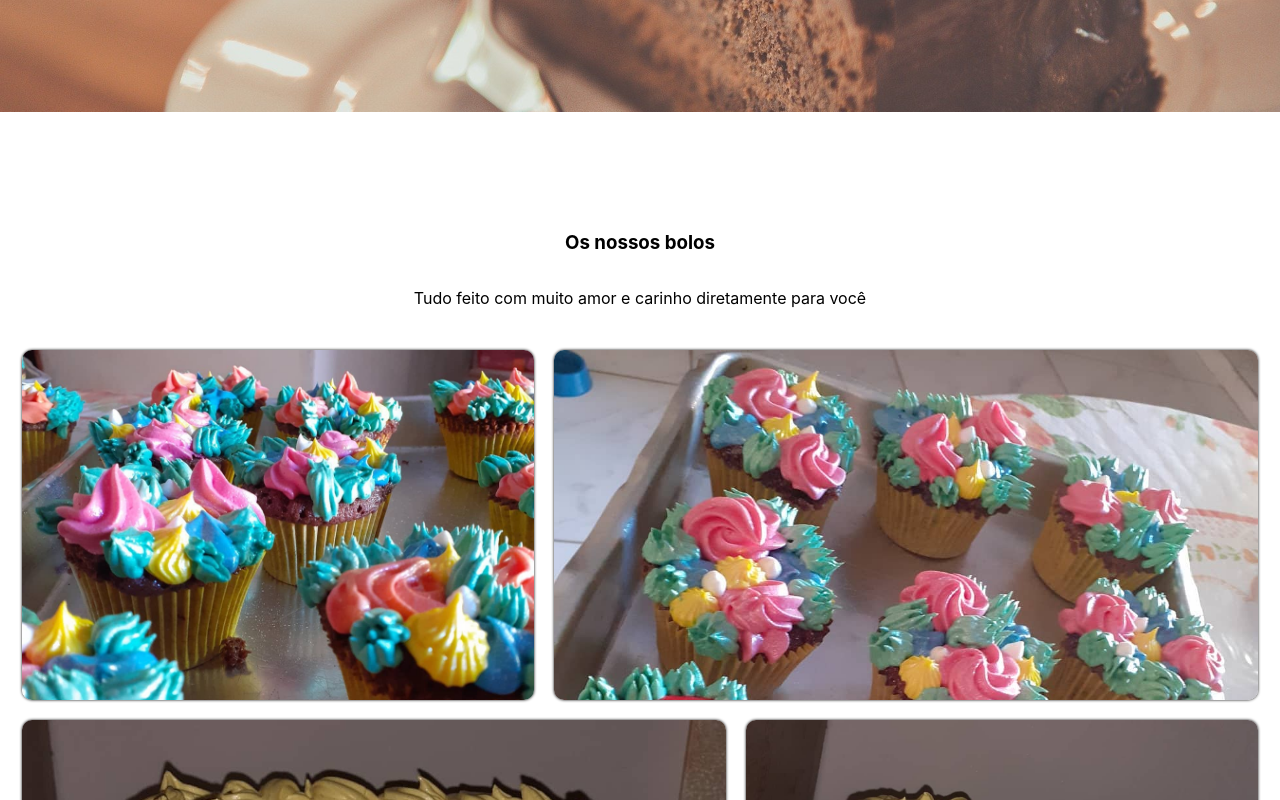
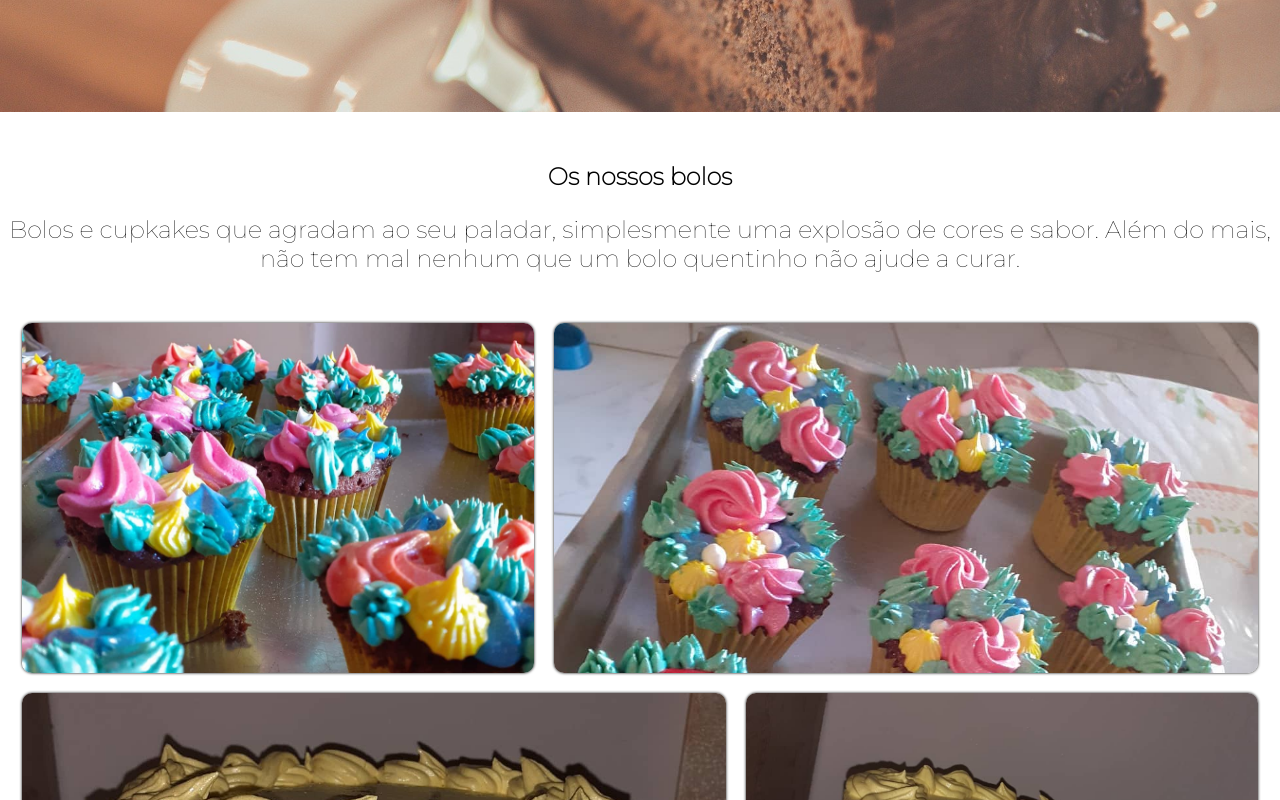
Before and after one commit to paulocost4/dincyscake, a React (Create React App) app: page / in a window 1280 px wide. Shown: the part 280-1080 px from the top of the page. Built offline with nearby package versions, Linux system fonts and the light colour scheme; a web font is replaced by a local one.

Commit message:
Ajustes na tipografia

```diff
--- a/src/App.css
+++ b/src/App.css
@@ -1,5 +1,7 @@
 /* Fonte Logo*/
 @import url('https://fonts.googleapis.com/css2?family=Style+Script&display=swap');
+/* Fonte corpo do site */
+@import url('https://fonts.googleapis.com/css2?family=Montserrat:wght@100&display=swap');
 
 .App{
   display: flex;
@@ -76,15 +78,12 @@ body {
   display: flex;
   height: auto;
   width: 100%;
-  margin: 100px 0px;
-}
-.main section{
-  display: flex;
+  margin: 26px 0px;
   flex-direction: column;
-  width: 100%;
   align-items: center;
   justify-content: center;
 }
+
 .footer{
   display: flex;
   height: 150px;
@@ -149,6 +148,9 @@ body {
     flex-basis: 100%;
   }
 }
-.main section h3, .main section p{
+.main h3, .main p{
   text-align: center;
+  color: #000;
+  font-family: Montserrat;
+  font-size: x-large;
 }
--- a/src/App.js
+++ b/src/App.js
@@ -9,6 +9,15 @@ import cake5 from './images/cake5.jpg'
 import cake6 from './images/cake6.jpg'
 import cake7 from './images/cake7.jpg'
 
+
+function TextoDaSeçao(props){
+  return(
+    <section className='textoSeçao'>
+      <h3>{props.titulo}</h3>
+      <p>{props.texto}</p>
+    </section>
+  )
+}
 
 function App() {
   return (
@@ -46,9 +55,10 @@ function App() {
 
         <main className='main'>
 
-            <section>
-              <h3>Os nossos bolos</h3>
-              <p>Tudo feito com muito amor e carinho diretamente para você</p>
+
+
+
+              <TextoDaSeçao titulo='Os nossos bolos' texto='Bolos e cupkakes que agradam ao seu paladar, simplesmente uma explosão de cores e sabor. Além do mais, não tem mal nenhum que um bolo quentinho não ajude a curar.' />
 
               <ul className='images'>
                 <li className='small' style={{backgroundImage: `url(${cake1})`}} ></li>
@@ -57,10 +67,10 @@ function App() {
                 <li className='small' style={{backgroundImage: `url(${cake4})`}} alt='Cake' ></li>
                 <li className='small' style={{backgroundImage: `url(${cake5})`}} alt='Cake' ></li>
                 <li className='medium' style={{backgroundImage: `url(${cake6})`}} alt='Cake' ></li>
-                <li className='large' style={{backgroundImage: `url(${cake7})`}} alt='Cake' ></li>
+                {/* <li className='large' style={{backgroundImage: `url(${cake7})`}} alt='Cake' ></li>  */}
               </ul>
 
-            </section>
+
 
 
 
```
